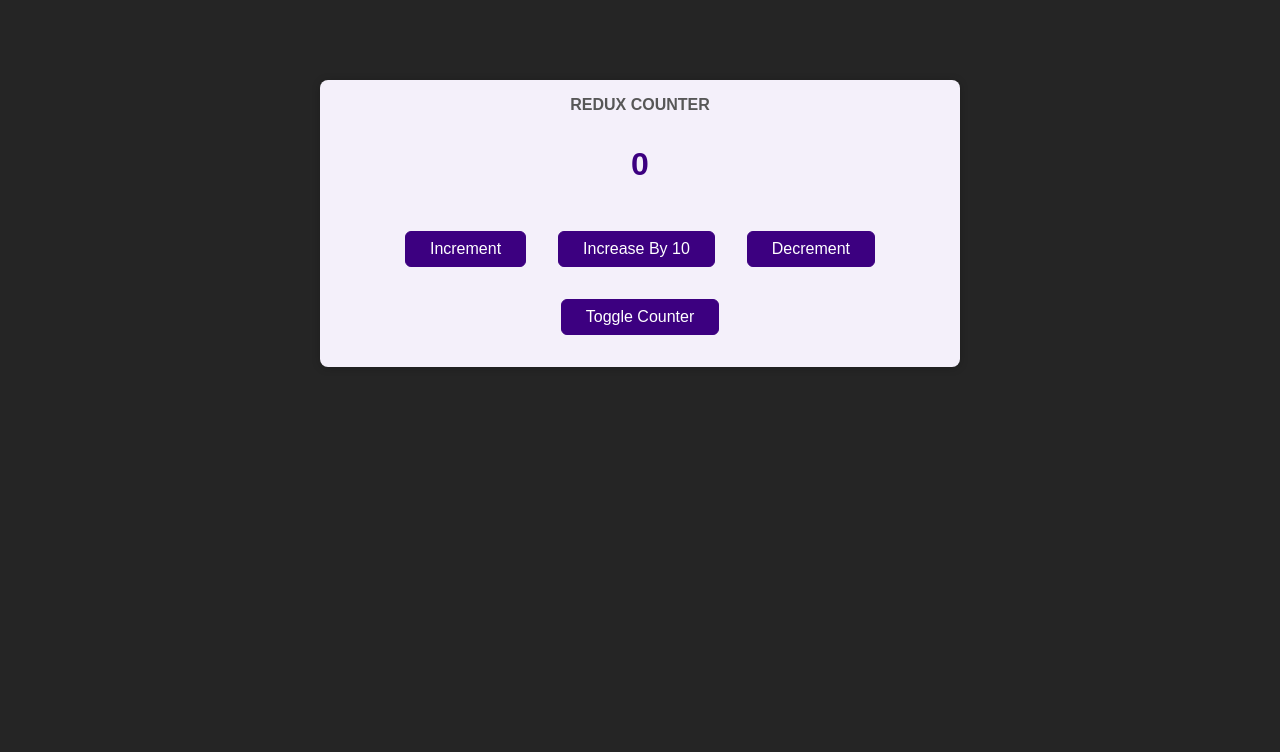
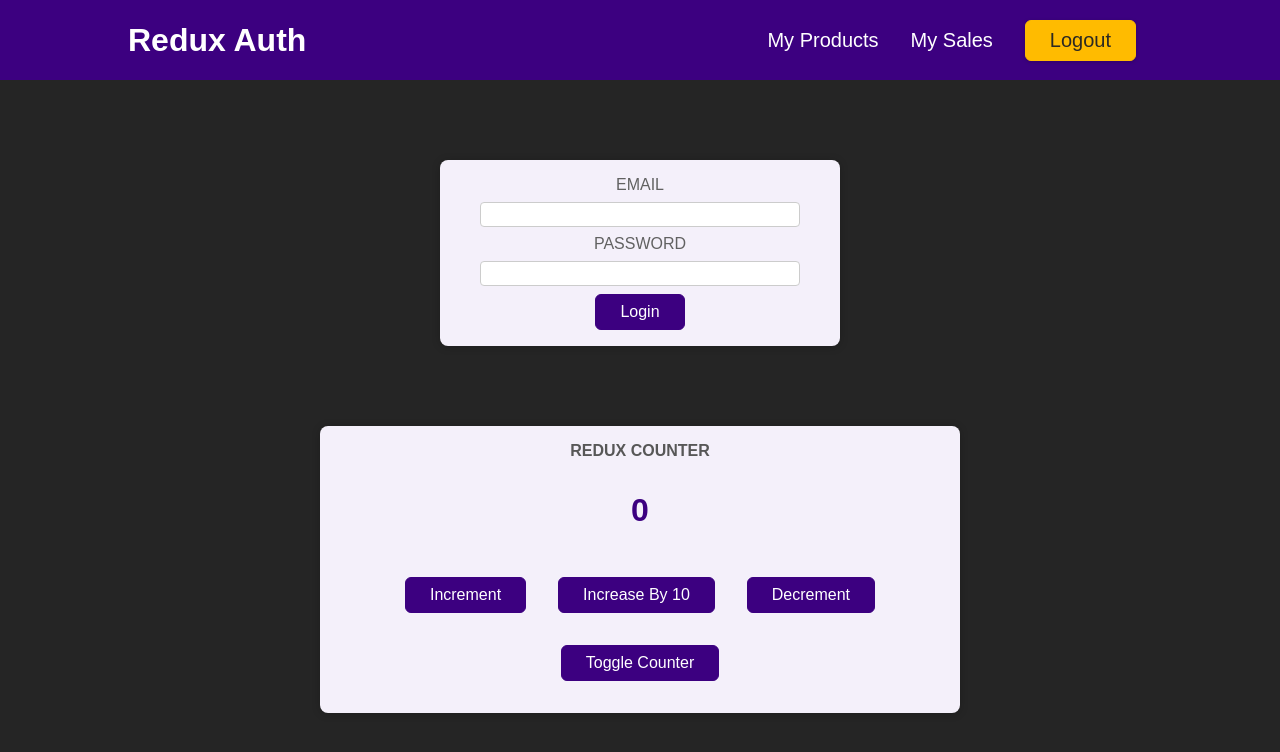
Before and after one commit to Brynner03/redux, a React (Create React App) app: page / in a window 1280 px wide. Shown: the top 752 px of the page. Built offline with nearby package versions, Linux system fonts and the light colour scheme.

Commit message:
Working on Understanding Auth and redux

```diff
--- a/src/App.js
+++ b/src/App.js
@@ -1,9 +1,15 @@
 import Counter from './components/Counter';
-
+import { Fragment } from 'react'
+import Header from './components/Header'
+import Auth from './components/Auth'
 
 function App() {
   return (
-    <Counter />
+    <Fragment>
+      <Header />
+      <Auth />
+      <Counter />
+    </Fragment>
   );
 }
 
```
Also changed, not shown: src/components/Counter.js (+0 -40 lines).
